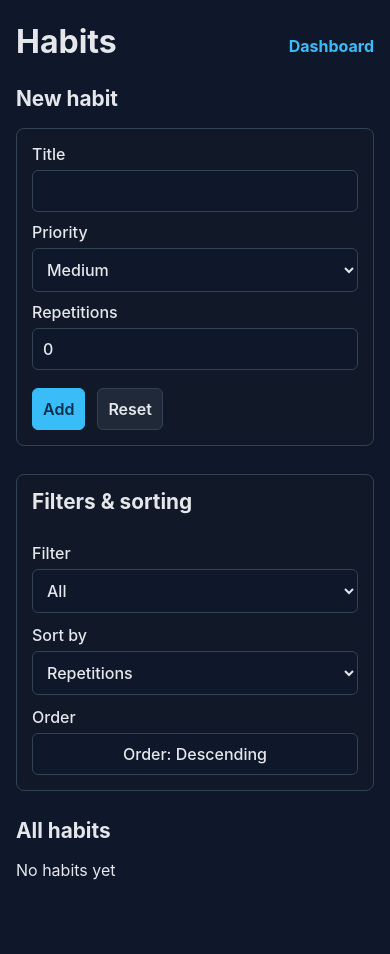
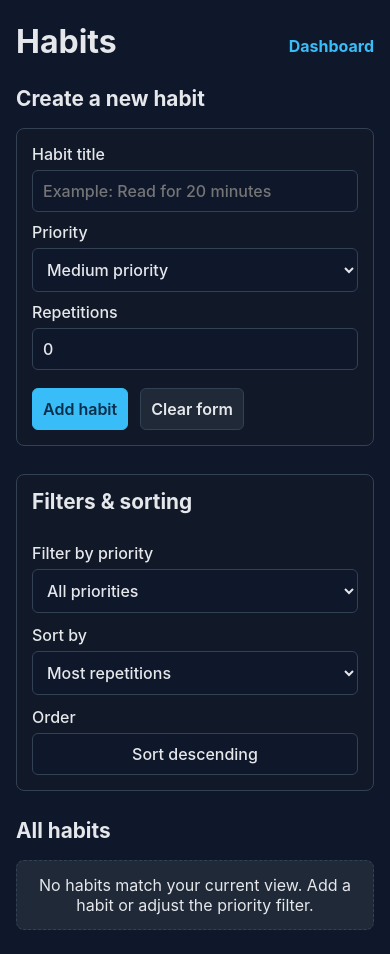
Before and after one commit to Samuel6693/productivity-assistant-portfolio, a React (Vite) app: page /habits in a window 390 px wide. Before the commit the page ends 920 px from the top, so only its background shows below. Built offline with nearby package versions, Linux system fonts and the light colour scheme.

Commit message:
Improve Habits UX with enhanced form labels, priority formatting, and responsive styling

```diff
--- a/src/Pages/HabitsPage.jsx
+++ b/src/Pages/HabitsPage.jsx
@@ -14,6 +14,11 @@ const HabitsPage = ({ habits = [], setHabits = () => {} }) => {
   const [sortOrder, setSortOrder] = useState("desc");
 
   const PRIORITIES = ["low", "medium", "high"];
+  const formatPriority = (level) => {
+    if (level === "low") return "Low priority";
+    if (level === "high") return "High priority";
+    return "Medium priority";
+  };
 
   const resetForm = () => {
     setTitle("");
@@ -106,12 +111,16 @@ const HabitsPage = ({ habits = [], setHabits = () => {} }) => {
       </section>
 
       <section className="page-section">
-        <h2>{editId ? "Edit habit" : "New habit"}</h2>
+        <h2>{editId ? "Editing habit" : "Create a new habit"}</h2>
 
         <form onSubmit={handleSubmit} className="habit-form">
           <label>
-            Title
-            <input value={title} onChange={(e) => setTitle(e.target.value)} />
+            Habit title
+            <input
+              value={title}
+              placeholder="Example: Read for 20 minutes"
+              onChange={(e) => setTitle(e.target.value)}
+            />
           </label>
 
           <label>
@@ -119,7 +128,7 @@ const HabitsPage = ({ habits = [], setHabits = () => {} }) => {
             <select value={priority} onChange={(e) => setPriority(e.target.value)}>
               {PRIORITIES.map((level) => (
                 <option key={level} value={level}>
-                  {level === "low" ? "Low" : level === "medium" ? "Medium" : "High"}
+                  {formatPriority(level)}
                 </option>
               ))}
             </select>
@@ -143,9 +152,9 @@ const HabitsPage = ({ habits = [], setHabits = () => {} }) => {
           </label>
 
           <div className="form-actions">
-            <button type="submit">{editId ? "Save" : "Add"}</button>
+            <button type="submit">{editId ? "Save changes" : "Add habit"}</button>
             <button type="button" onClick={resetForm}>
-              Reset
+              {editId ? "Cancel editing" : "Clear form"}
             </button>
           </div>
         </form>
@@ -155,12 +164,12 @@ const HabitsPage = ({ habits = [], setHabits = () => {} }) => {
         <h2>Filters & sorting</h2>
 
         <label>
-          Filter
+          Filter by priority
           <select value={filterPriority} onChange={(e) => setFilterPriority(e.target.value)}>
-            <option value="all">All</option>
+            <option value="all">All priorities</option>
             {PRIORITIES.map((level) => (
               <option key={level} value={level}>
-                {level === "low" ? "Low" : level === "medium" ? "Medium" : level === "high" ? "High" : level}
+                {formatPriority(level)}
               </option>
             ))}
           </select>
@@ -169,8 +178,8 @@ const HabitsPage = ({ habits = [], setHabits = () => {} }) => {
         <label>
           Sort by
           <select value={sortBy} onChange={(e) => setSortBy(e.target.value)}>
-            <option value="repetitions">Repetitions</option>
-            <option value="priority">Priority</option>
+            <option value="repetitions">Most repetitions</option>
+            <option value="priority">Priority level</option>
           </select>
         </label>
 
@@ -181,31 +190,38 @@ const HabitsPage = ({ habits = [], setHabits = () => {} }) => {
             className="order-btn"
             onClick={() => setSortOrder((state) => (state === "desc" ? "asc" : "desc"))}
           >
-            Order: {sortOrder === "desc" ? "Descending" : "Ascending"}
+            {sortOrder === "desc" ? "Sort descending" : "Sort ascending"}
           </button>
         </label>
       </section>
 
       <section className="page-section">
         <h2>All habits</h2>
-        {sorted.length === 0 && <p>No habits yet</p>}
+        {sorted.length === 0 ? (
+          <p className="habit-empty">
+            No habits match your current view. Add a habit or adjust the priority filter.
+          </p>
+        ) : (
           <div className="habit-list">
             {sorted.map((habit) => (
               <div key={habit.id} className="habit-item">
                 <div className="left">
                   <strong>{habit.title}</strong>
-                <div className="meta">Priority: {habit.priority} • Repetitions: {habit.repetitions}</div>
+                  <div className="meta">
+                    {formatPriority(habit.priority)} - {habit.repetitions} repetitions
+                  </div>
                 </div>
                 <div className="right">
                   <button onClick={() => inc(habit.id)}>+</button>
                   <button onClick={() => dec(habit.id)}>-</button>
-                <button onClick={() => reset(habit.id)}>Reset</button>
+                  <button onClick={() => reset(habit.id)}>Reset reps</button>
                   <button onClick={() => startEdit(habit.id)}>Edit</button>
                   <button onClick={() => removeHabit(habit.id)}>Delete</button>
                 </div>
               </div>
             ))}
           </div>
+        )}
       </section>
     </div>
   );
--- a/src/styles/Habits.css
+++ b/src/styles/Habits.css
@@ -103,7 +103,20 @@
   padding: 0;
 }
 
+.habit-empty {
+  margin: 0;
+  padding: 14px;
+  border: 1px dashed var(--color-border);
+  border-radius: var(--radius-card);
+  background: var(--color-surface-muted);
+  color: var(--color-text-muted);
+  text-align: center;
+}
+
 .habit-item {
+  display: flex;
+  justify-content: space-between;
+  gap: 16px;
   padding: 15px;
   border: 1px solid var(--color-border);
   border-radius: var(--radius-card);
@@ -119,6 +132,7 @@
 .habit-item .left strong {
   display: block;
   margin-bottom: 6px;
+  font-size: 1.1rem;
 }
 
 .habit-actions {
@@ -132,6 +146,8 @@
   display: flex;
   gap: 8px;
   align-items: center;
+  justify-content: flex-end;
+  flex-wrap: wrap;
   flex-shrink: 0;
 }
 
@@ -147,7 +163,7 @@
 
 .habit-item .meta {
   font-size: 0.9rem;
-  color: var(--color-muted);
+  color: var(--color-text-muted);
   margin-top: 2px;
 }
 
@@ -170,4 +186,12 @@
   .controls {
     grid-template-columns: 1fr;
   }
+
+  .habit-item {
+    flex-direction: column;
+  }
+
+  .habit-item .right {
+    justify-content: flex-start;
+  }
 }
```
Lines whose indentation alone changed are shown as unchanged.
